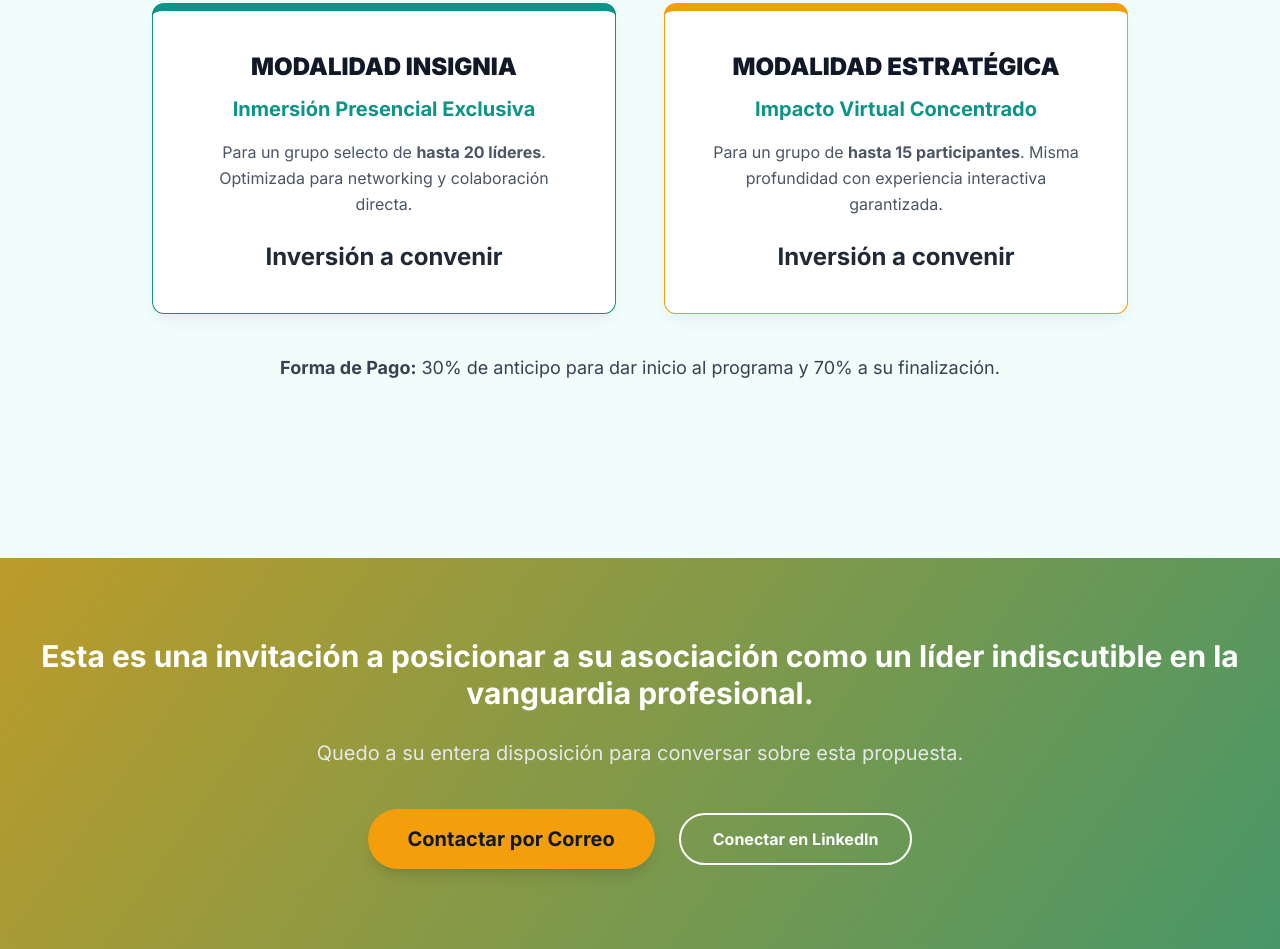
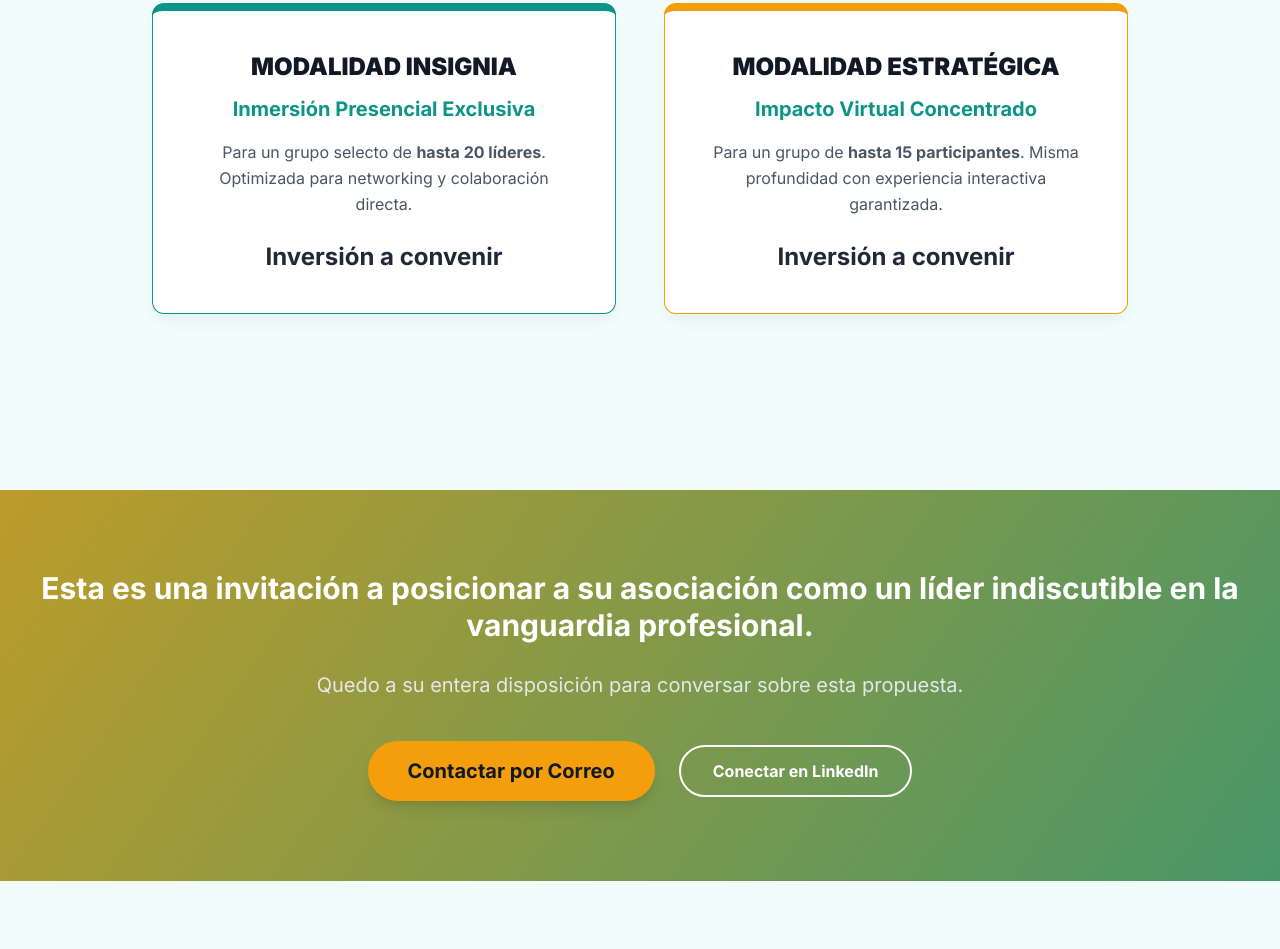
Before and after one commit to AnaMar-8a/presentaciones-ai-praxis, a plain HTML site: page index.html in a window 1280 px wide. Shown: the part 1651-2600 px from the top of the page. After the commit the page ends 2532 px from the top, so only its background shows below. Drawn offline with nearby package versions, Linux system fonts and the light colour scheme.

Commit message:
index.html

```diff
--- a/index.html
+++ b/index.html
@@ -175,7 +175,6 @@
                     </div>
                 </div>
             </div>
-            <p class="text-center mt-10 text-lg text-gray-700 fade-in-up stagger-3"><strong>Forma de Pago:</strong> 30% de anticipo para dar inicio al programa y 70% a su finalización.</p>
         </section>
     </main>
 
```
